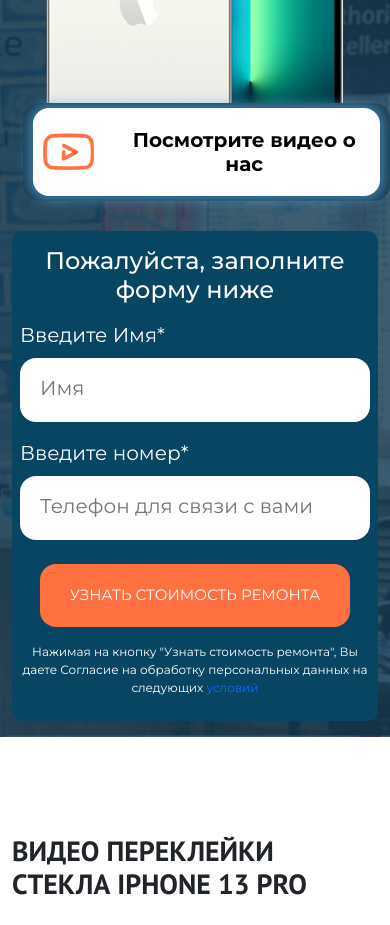
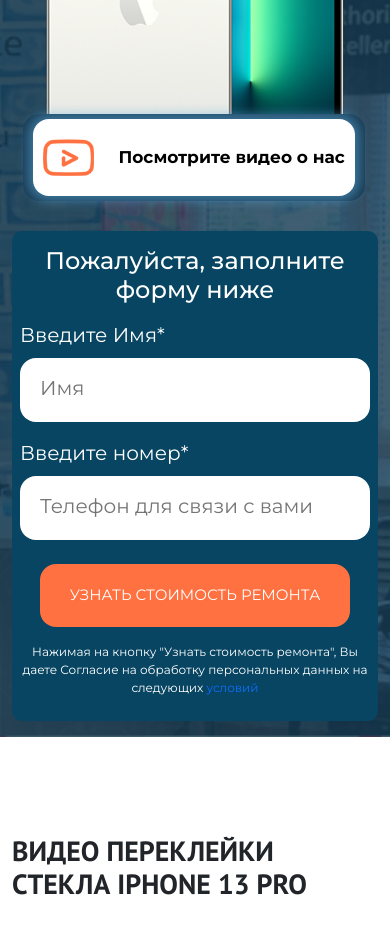
Before and after one commit to cushhy/remont, a plain HTML site: page index.html in a window 390 px wide. Shown: the part 880-1805 px from the top of the page. Drawn offline with nearby package versions, Linux system fonts and the light colour scheme.

Commit message:
Add files via upload

```diff
--- a/css/style.css
+++ b/css/style.css
@@ -374,7 +374,7 @@ header::before {
 
 @media (max-width: 30.4375rem) {
   .btn-YT h2 {
-    font-size: 1.25rem !important;
+    font-size: 1.0625rem !important;
   }
 }
 
```
